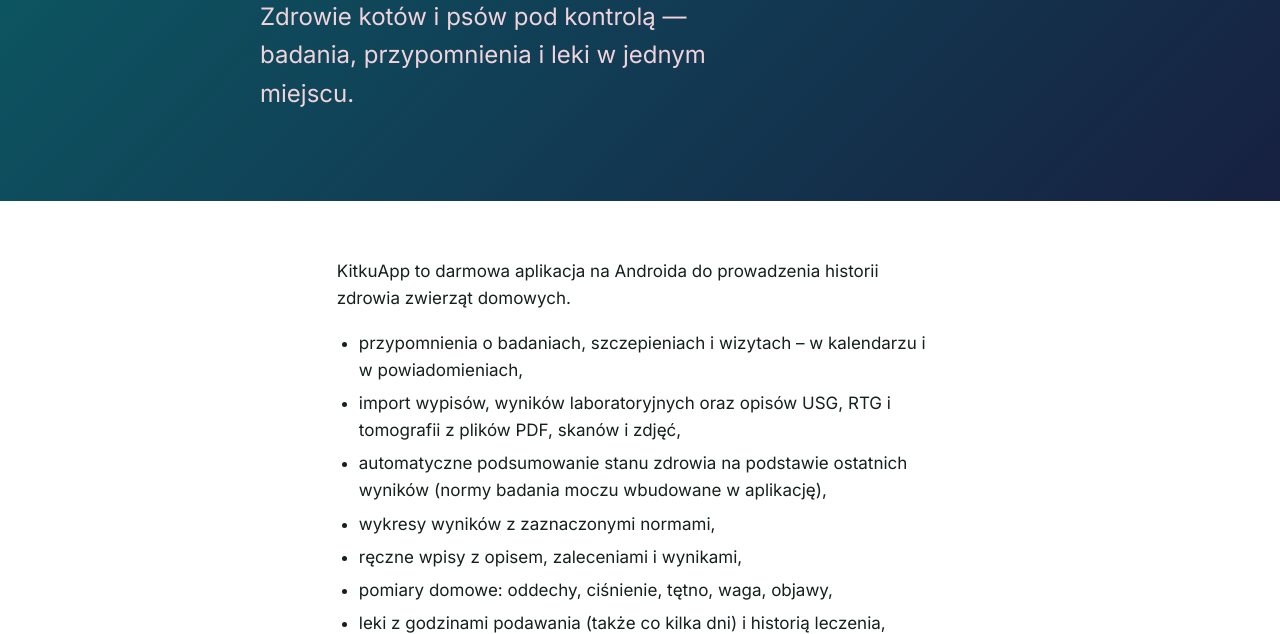
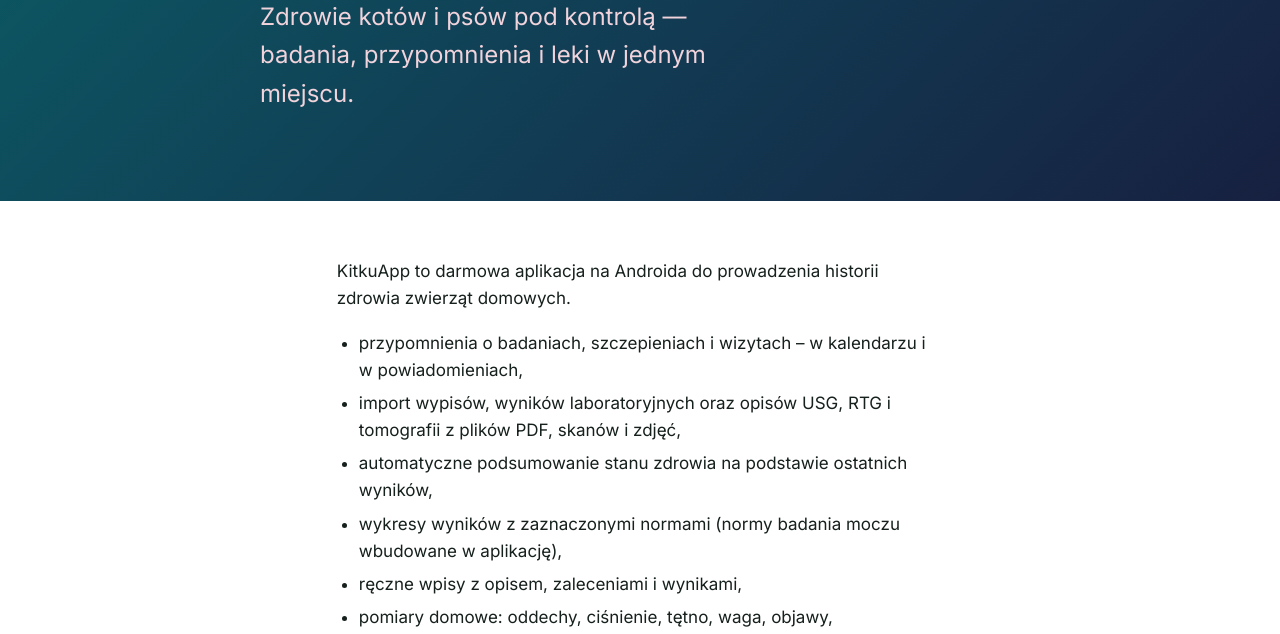
Before and after one commit to pspik/kitkuapp, a plain HTML site: page index.html in a window 1280 px wide. Shown: the part 174-808 px from the top of the page. Drawn offline with Linux system fonts and the light colour scheme.

Commit message:
Strona: nawias o normach moczu przy wykresach
Co-Authored-By: Claude Opus 5.5 <noreply@anthropic.com>
Claude-Session: https://claude.ai/code/session_01Lz8gJxS2uki7r8oLhaRRUg

```diff
--- a/index.html
+++ b/index.html
@@ -31,8 +31,8 @@ a{color:var(--acc)}.mut{color:var(--mut);font-size:15px}
 <ul>
 <li>przypomnienia o badaniach, szczepieniach i wizytach – w kalendarzu i w powiadomieniach,</li>
 <li>import wypisów, wyników laboratoryjnych oraz opisów USG, RTG i tomografii z plików PDF, skanów i zdjęć,</li>
-<li>automatyczne podsumowanie stanu zdrowia na podstawie ostatnich wyników (normy badania moczu wbudowane w aplikację),</li>
-<li>wykresy wyników z zaznaczonymi normami,</li>
+<li>automatyczne podsumowanie stanu zdrowia na podstawie ostatnich wyników,</li>
+<li>wykresy wyników z zaznaczonymi normami (normy badania moczu wbudowane w aplikację),</li>
 <li>ręczne wpisy z opisem, zaleceniami i wynikami,</li>
 <li>pomiary domowe: oddechy, ciśnienie, tętno, waga, objawy,</li>
 <li>leki z godzinami podawania (także co kilka dni) i historią leczenia,</li>
```
